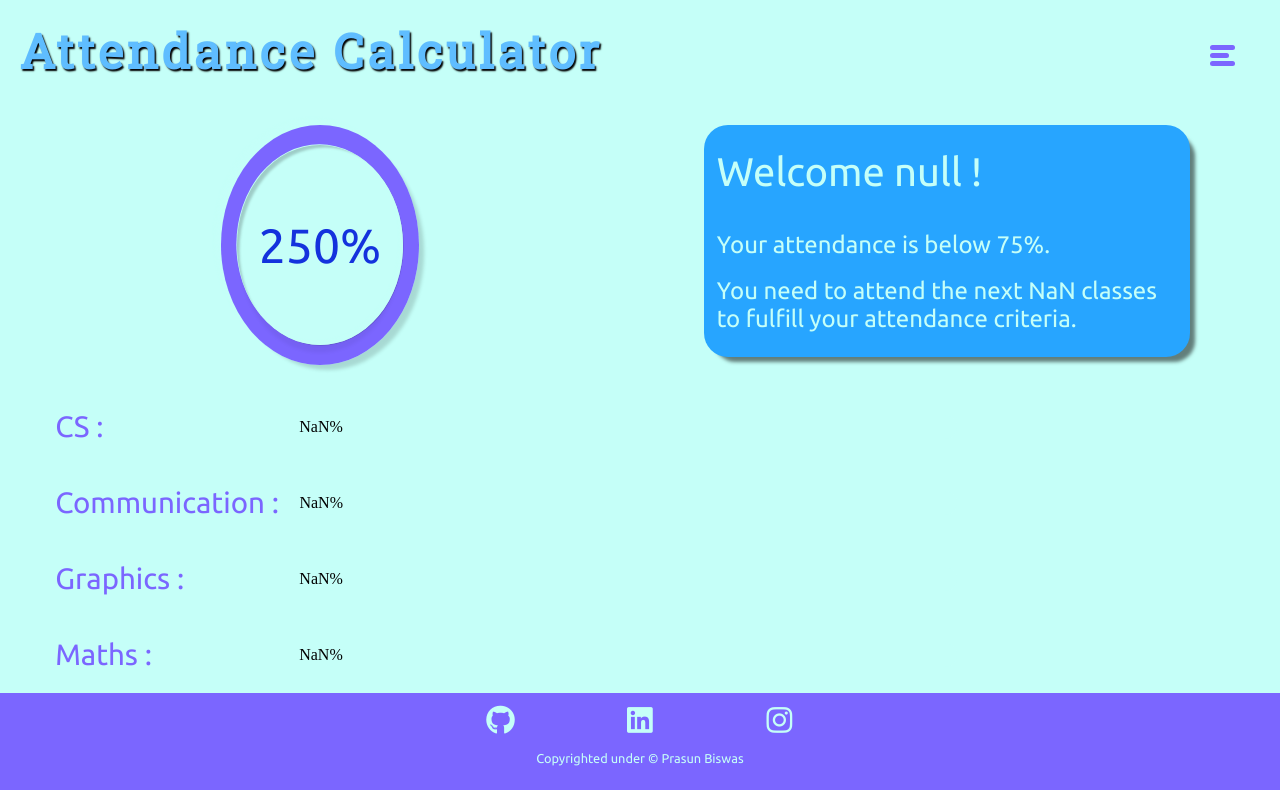
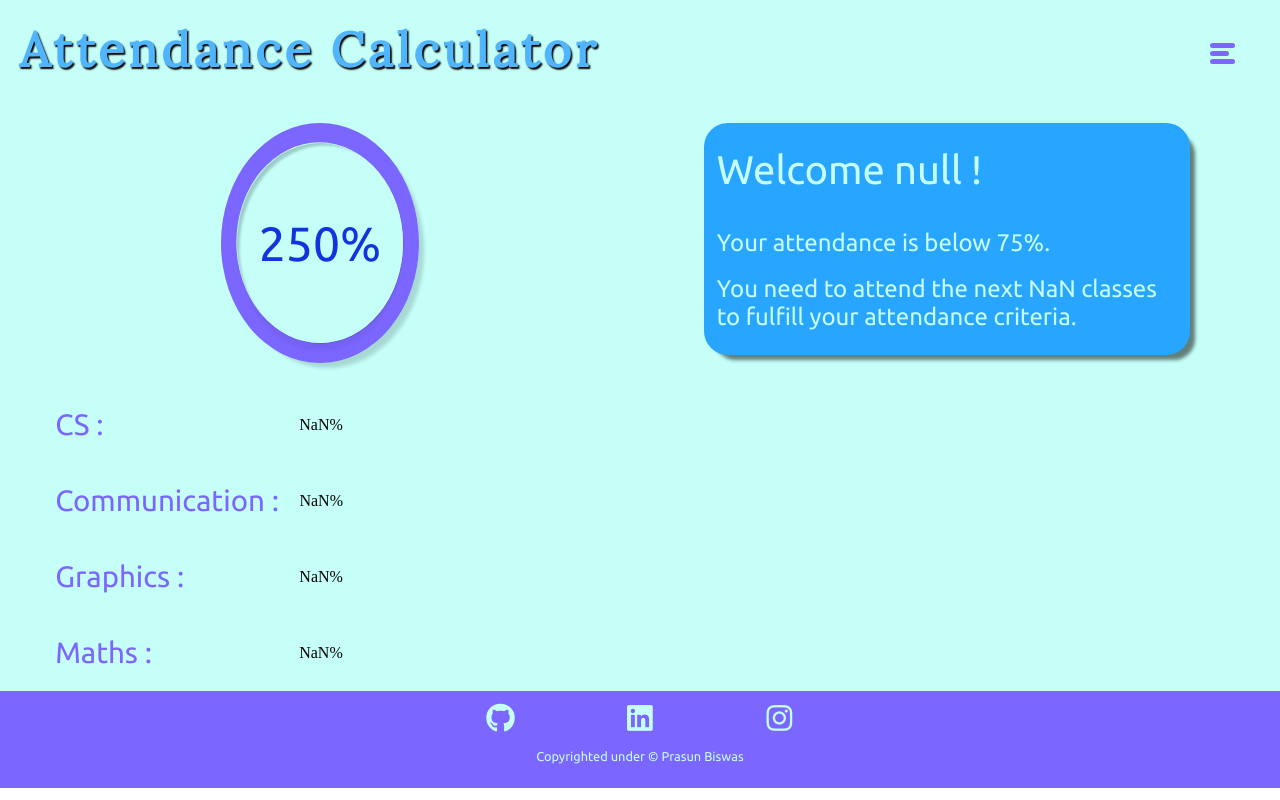
Before and after one commit to Prasun-07/Attendance_Calculator, a plain HTML site: page Attendance Calculator/displayPage.html in a window 1280 px wide. Drawn offline with nearby package versions, Linux system fonts and the light colour scheme.

Commit message:
Adjusted Color and Font

```diff
--- a/Attendance Calculator/displayPage.html
+++ b/Attendance Calculator/displayPage.html
@@ -8,8 +8,8 @@
                 integrity="sha512-DTOQO9RWCH3ppGqcWaEA1BIZOC6xxalwEsw9c2QQeAIftl+Vegovlnee1c9QX4TctnWMn13TZye+giMm8e2LwA==" crossorigin="anonymous" referrerpolicy="no-referrer" />
     <link rel="preconnect" href="https://fonts.googleapis.com">
     <link rel="preconnect" href="https://fonts.gstatic.com" crossorigin>
-    <link href="https://fonts.googleapis.com/css2?family=Roboto+Slab&family=Ubuntu&display=swap" rel="stylesheet">
-    <title>Document</title>
+    <link href="https://fonts.googleapis.com/css2?family=Lora&family=Roboto+Slab&family=Ubuntu&display=swap" rel="stylesheet">
+    <title>Diplay Attendance</title>
 </head>
 <body>
     <header>
--- a/Attendance Calculator/style.css
+++ b/Attendance Calculator/style.css
@@ -16,12 +16,12 @@ header{
     align-items: baseline;
 }
 header h1{
-    color: #5FBDFF;
+    color: #51b5fd;
     letter-spacing: 0.3vw;
     /*-webkit-text-stroke-width: 0.1vh;
     -webkit-text-stroke-color: #22A3FF;*/
     text-shadow: 0.12vw 0.22vh 0.2vh black;
-    font-family: 'Roboto Slab', serif;
+    font-family: 'Lora', serif;
     font-size: 6vh;
     padding: 1.5vw;
     margin: 0;
--- a/Attendance Calculator/styleDisplay.css
+++ b/Attendance Calculator/styleDisplay.css
@@ -16,12 +16,12 @@ header{
     align-items: baseline;
 }
 header h1{
-    color: #5FBDFF;
+    color: #51b5fd;
     letter-spacing: 0.3vw;
     /*-webkit-text-stroke-width: 0.1vh;
     -webkit-text-stroke-color: #22A3FF;*/
     text-shadow: 0.12vw 0.22vh 0.2vh black;
-    font-family: 'Roboto Slab', serif;
+    font-family: 'Lora', serif;
     font-size: 6vh;
     padding: 1.5vw;
     margin: 0;
```
Also changed, not shown: Attendance Calculator/index.html (+1 -1 lines).
